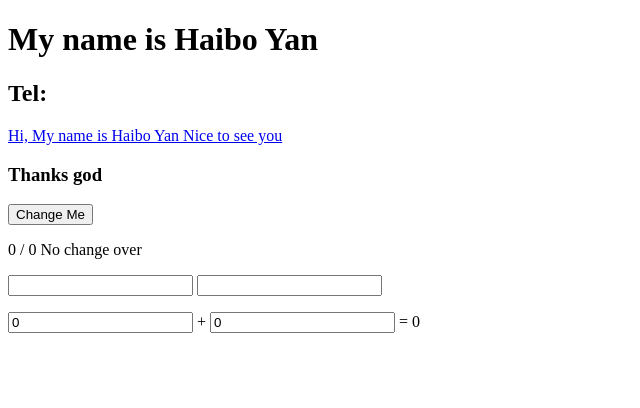
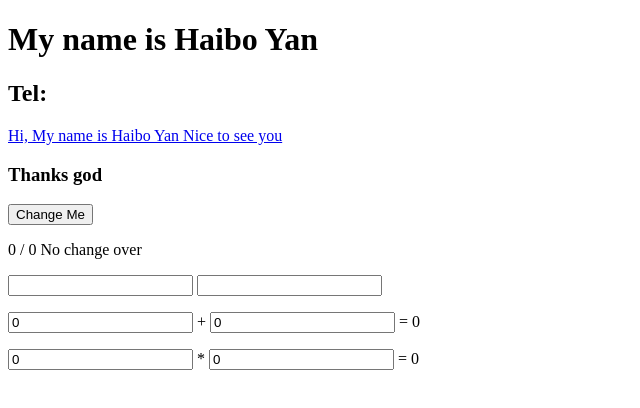
Before and after one commit to billyean/firedragon, a Vue app in the folder victor/: page / in a window 1280 px wide. Shown: the top 408 px of the page, without its empty margins (0-640 px from the left). Built offline with nearby package versions, Linux system fonts and the light colour scheme.

Commit message:
Add watch

```diff
--- a/victor/index.html
+++ b/victor/index.html
@@ -17,8 +17,9 @@
     </p>
     <input type="text" v-on:keyup.enter="alertMe">
     <input type="text" v-model="tel">
+    <p><input type="number" v-model="adder1"> + <input type="number" v-model="adder2"> = {{result}}</p>
+    <p><input type="number" v-model="multiplier1"> * <input type="number" v-model="multiplier2"> = {{mresult}}</p>
 
-    <p><input type="number" v-model="adder1"> + <input type="number" v-model="adder2"> = {{result}}</p>
   </div>
   </body>
 </html>
--- a/victor/src/main.js
+++ b/victor/src/main.js
@@ -17,11 +17,23 @@ new Vue({
     xp: 0,
     yp: 0,
     adder1: 0,
-    adder2: 0
+    adder2: 0,
+    multiplier1: 0,
+    multiplier2: 0,
+    mresult: 0
   },
   computed: {
     result: function () {
       return parseInt(this.adder1) + parseInt(this.adder2)
+    }
+  },
+  watch: {
+    multiplier1: function (value) {
+      this.mresult = this.multiplier2 * value
+    },
+
+    multiplier2: function (value) {
+      this.mresult = this.multiplier1 * value
     }
   },
   methods: {
```
